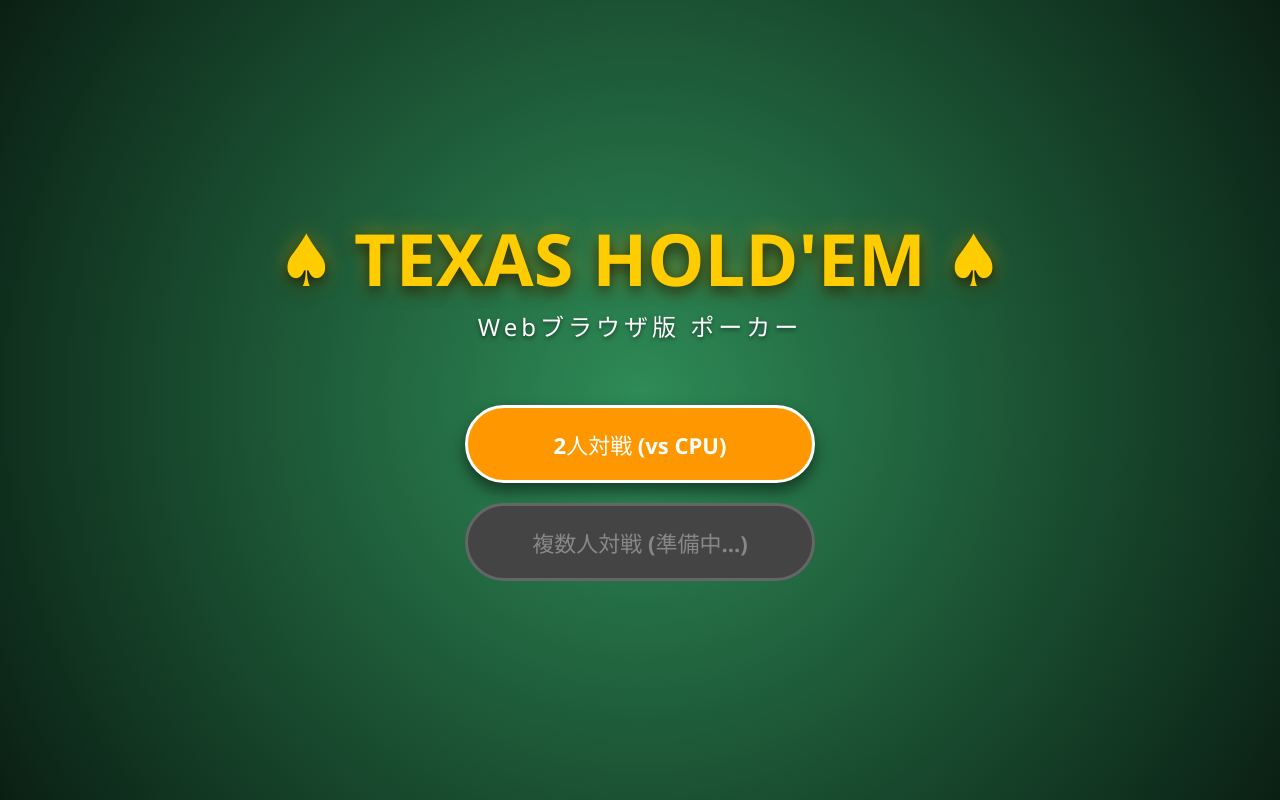
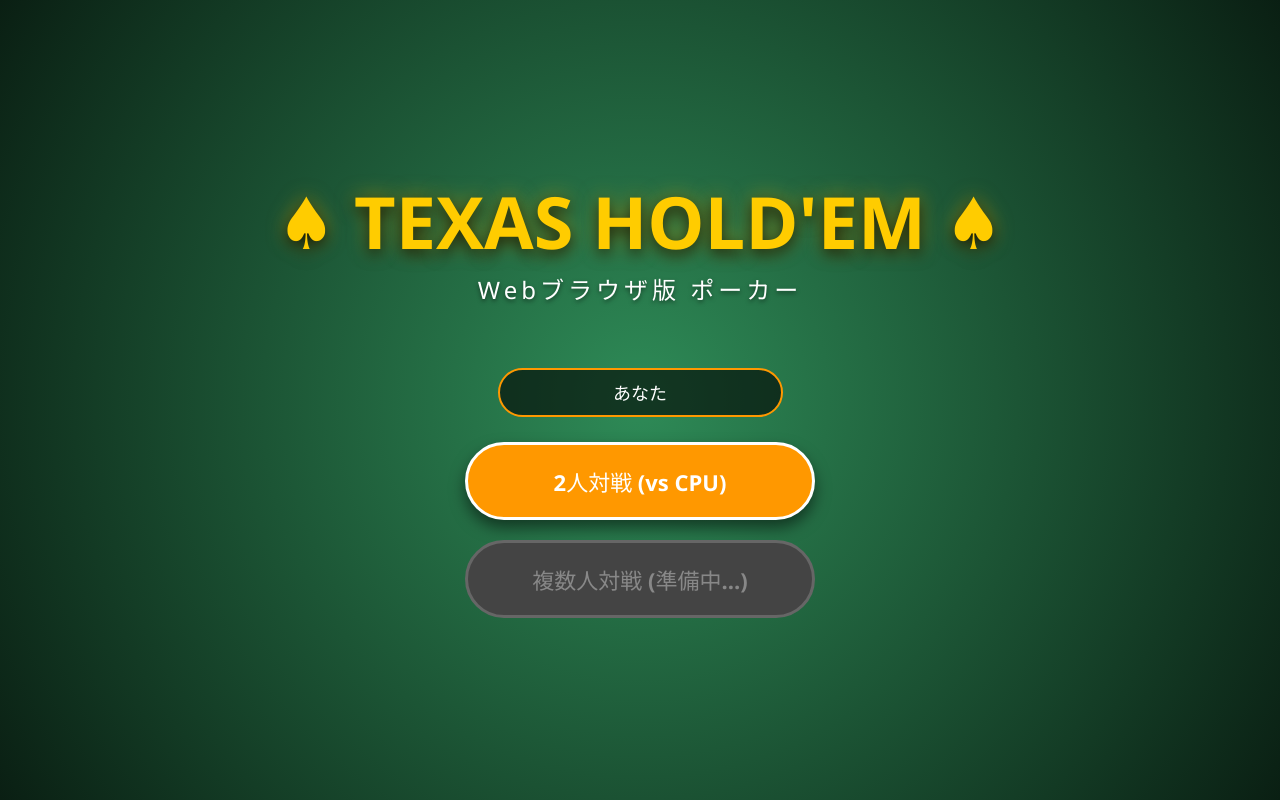
Before and after one commit to Norimatsu155/poker-react, a React (Vite) app: page / in a window 1280 px wide. Built offline with nearby package versions, Linux system fonts and the light colour scheme.

Commit message:
名前変更と役表示の追加

```diff
--- a/src/App.css
+++ b/src/App.css
@@ -147,3 +147,42 @@ button:disabled, .raise-box input:disabled { background-color: #555; cursor: not
   background-color: #555;
   color: #fff;
 }
+
+/* --- 名前入力と役表示のUI --- */
+.name-input-box {
+  margin-bottom: 25px;
+}
+.name-input-box input {
+  padding: 12px 20px;
+  font-size: 18px;
+  border-radius: 30px;
+  border: 2px solid #ff9800;
+  background: rgba(0,0,0,0.6);
+  color: white;
+  text-align: center;
+  outline: none;
+  font-weight: bold;
+}
+.name-input-box input:focus {
+  background: rgba(0,0,0,0.8);
+  border-color: #ffcc00;
+}
+
+.hand-indicator {
+  background: linear-gradient(135deg, #e91e63, #9c27b0);
+  color: white;
+  padding: 5px 15px;
+  border-radius: 20px;
+  font-size: 16px;
+  font-weight: bold;
+  margin-bottom: 10px;
+  box-shadow: 0 4px 8px rgba(0,0,0,0.3);
+  display: inline-block;
+  border: 2px solid #fff;
+  animation: popIn 0.3s ease-out;
+}
+
+@keyframes popIn {
+  from { transform: translateY(10px); opacity: 0; }
+  to { transform: translateY(0); opacity: 1; }
+}
--- a/src/App.jsx
+++ b/src/App.jsx
@@ -1,7 +1,6 @@
 import { useState, useEffect, useRef } from 'react';
 import './App.css';
 
-// ★ここはご自身のRenderのURL（ijjj等の部分）になっているか確認してください！
 const API_URL = "https://poker-backend-ijjj.onrender.com/api";
 
 function App() {
@@ -9,9 +8,12 @@ function App() {
   const [gameState, setGameState] = useState(null);
   const [raiseAmount, setRaiseAmount] = useState(50);
   const [logs, setLogs] = useState(["ゲームを開始してください"]);
+
+  // ★追加：プレイヤーの名前を管理するステート
+  const [playerName, setPlayerName] = useState("あなた");
+
   const logEndRef = useRef(null);
 
-  // 効果音を鳴らす関数
   const playSound = (fileName) => {
     const audio = new Audio(`/${fileName}`);
     audio.play().catch(e => console.log("音声再生ブロック:", e));
@@ -30,7 +32,6 @@ function App() {
     logEndRef.current?.scrollIntoView({ behavior: "smooth" });
   }, [logs]);
 
-  // ★修正箇所：エラーの原因だった処理を、ルール通りここに移動させました！
   useEffect(() => {
     if (gameState && gameState.phase === "SHOWDOWN") {
       const p2 = gameState.players.find(p => p.id === "p2");
@@ -43,7 +44,12 @@ function App() {
   const startGame = async () => {
     playSound("deal.mp3");
     try {
-      const response = await fetch(`${API_URL}/start`, { method: "POST" });
+      // ★修正：プレイヤー名をAPIに送信する
+      const response = await fetch(`${API_URL}/start`, {
+        method: "POST",
+        headers: { "Content-Type": "application/json" },
+        body: JSON.stringify({ player_name: playerName || "あなた" })
+      });
       const data = await response.json();
       setGameState(data.game_state);
       appendLog(data.game_state.message, true);
@@ -79,7 +85,12 @@ function App() {
 
   const resetGame = async () => {
     try {
-      const response = await fetch(`${API_URL}/reset`, { method: "POST" });
+      // ★修正：リセット時にもプレイヤー名を送信する
+      const response = await fetch(`${API_URL}/reset`, {
+        method: "POST",
+        headers: { "Content-Type": "application/json" },
+        body: JSON.stringify({ player_name: playerName || "あなた" })
+      });
       const data = await response.json();
       setGameState(data.game_state);
       appendLog("【リセット】チップが初期化されました", true);
@@ -88,12 +99,23 @@ function App() {
     }
   };
 
-  // --- ここから画面の描画 ---
   if (currentScreen === 'TITLE') {
     return (
       <div className="title-screen">
         <h1 className="game-title">♠ TEXAS HOLD'EM ♠</h1>
         <div className="game-subtitle">Webブラウザ版 ポーカー</div>
+
+        {/* ★追加：名前入力用のボックス */}
+        <div className="name-input-box">
+          <input
+            type="text"
+            value={playerName}
+            onChange={e => setPlayerName(e.target.value)}
+            placeholder="プレイヤー名を入力"
+            maxLength="10"
+          />
+        </div>
+
         <div className="menu-buttons">
           <button className="btn-menu" onClick={startGame}>2人対戦 (vs CPU)</button>
           <button className="btn-menu" disabled>複数人対戦 (準備中...)</button>
@@ -181,7 +203,16 @@ function App() {
             <div style={{ minHeight: '90px' }}>
               {p1.hand.map((c, i) => renderCard(c, i))}
             </div>
-            <div className="info-tag">あなた | チップ: {p1.stack} | ベット: {p1.current_bet}</div>
+
+            {/* ★追加：現在の役をリアルタイムで表示 */}
+            {gameState.p1_current_hand && (
+              <div className="hand-indicator">
+                現在の役：{gameState.p1_current_hand}
+              </div>
+            )}
+
+            {/* ★修正：入力された名前を反映 */}
+            <div className="info-tag">{p1.name} | チップ: {p1.stack} | ベット: {p1.current_bet}</div>
 
             <div className="action-buttons">
               <button className="btn-call" onClick={() => takeAction('call')} disabled={!isMyTurn}>
```
